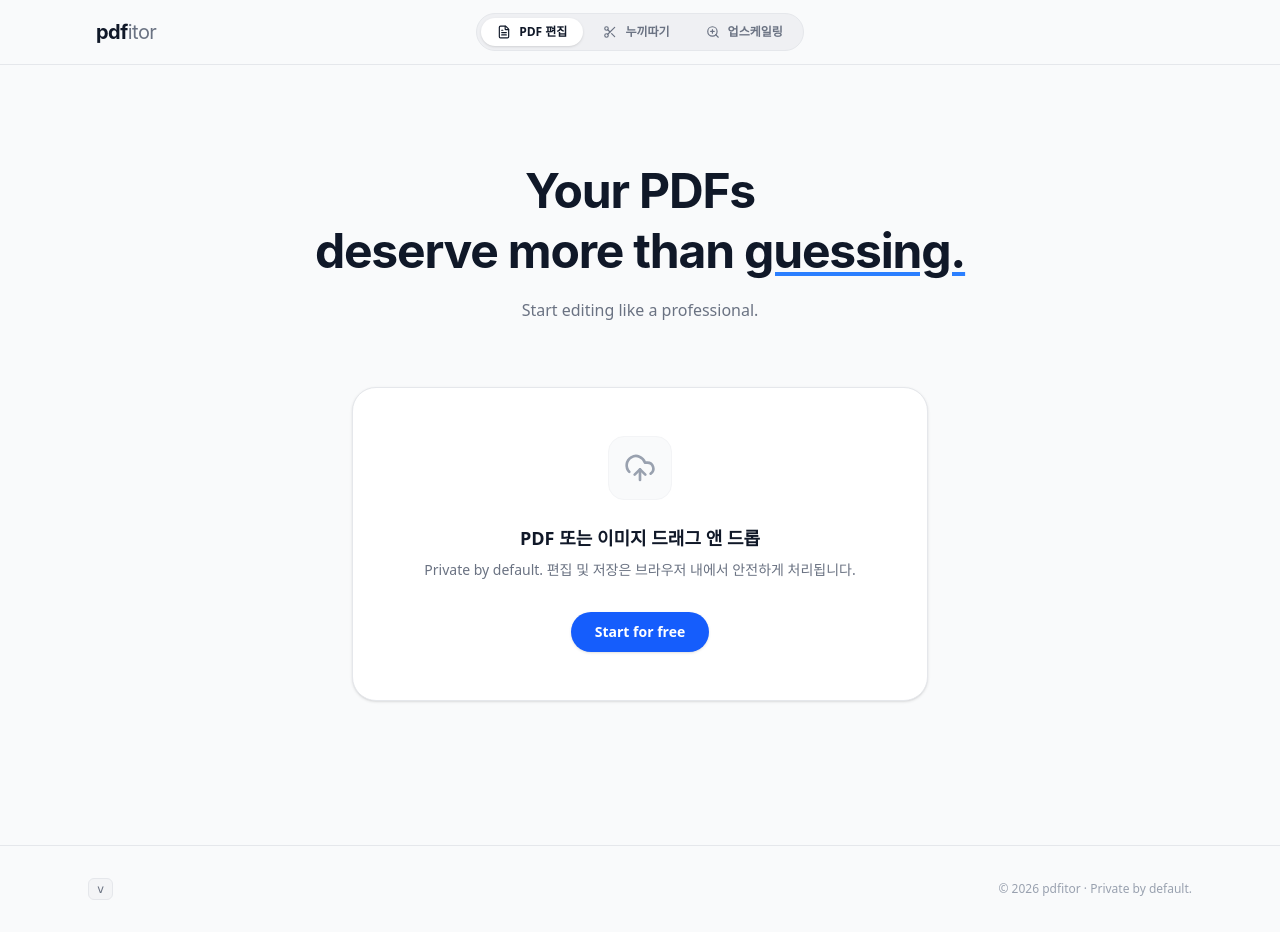
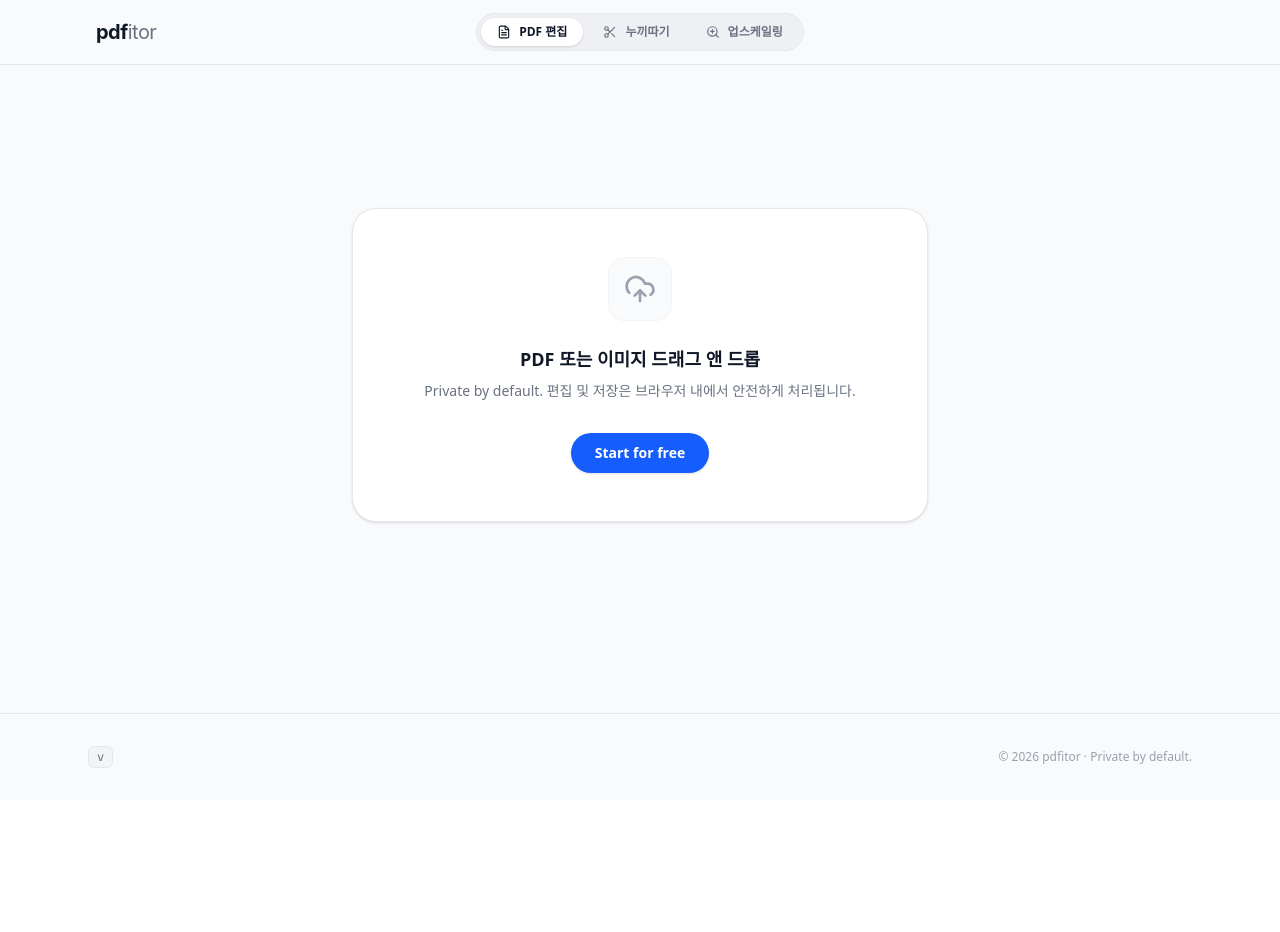
Before and after one commit to udd43/pdf-editor, a Next.js app: page / in a window 1280 px wide. After the commit the page ends 800 px from the top, so only its background shows below. Built offline with nearby package versions, Linux system fonts and the light colour scheme.

Commit message:
style: 업로드 페이지 헤드라인 텍스트 제거 (v1.0.22)

```diff
--- a/src/components/PdfUploader.tsx
+++ b/src/components/PdfUploader.tsx
@@ -72,17 +72,6 @@ export default function PdfUploader({ onFileSelect }: PdfUploaderProps) {
 
   return (
     <div className="flex-1 flex flex-col items-center justify-center w-full max-w-4xl mx-auto px-4 py-16 relative z-10">
-      {/* 헤드라인 메시지 (SaaS 스타일) */}
-      <div className="text-center mb-16 max-w-2xl animate-in fade-in slide-in-from-bottom-8 duration-700">
-        <h1 className="text-4xl sm:text-5xl font-bold tracking-tight text-gray-900 mb-4 leading-tight" style={{ fontFamily: "Inter, sans-serif" }}>
-          Your PDFs<br />
-          deserve more than <span className="underline decoration-blue-500 decoration-4 underline-offset-4">guessing.</span>
-        </h1>
-        <p className="text-gray-500 text-sm sm:text-base font-medium max-w-lg mx-auto leading-relaxed">
-          Start editing like a professional.
-        </p>
-      </div>
-
       {/* 모던 클린 드롭존 카드 */}
       <div
         className={`w-full max-w-xl p-10 sm:p-12 rounded-3xl transition-all duration-300 flex flex-col items-center justify-center cursor-pointer border relative overflow-hidden group bg-white shadow-sm
```
Also changed, not shown: 1 other file (tests, documents, lock files or other folders).
